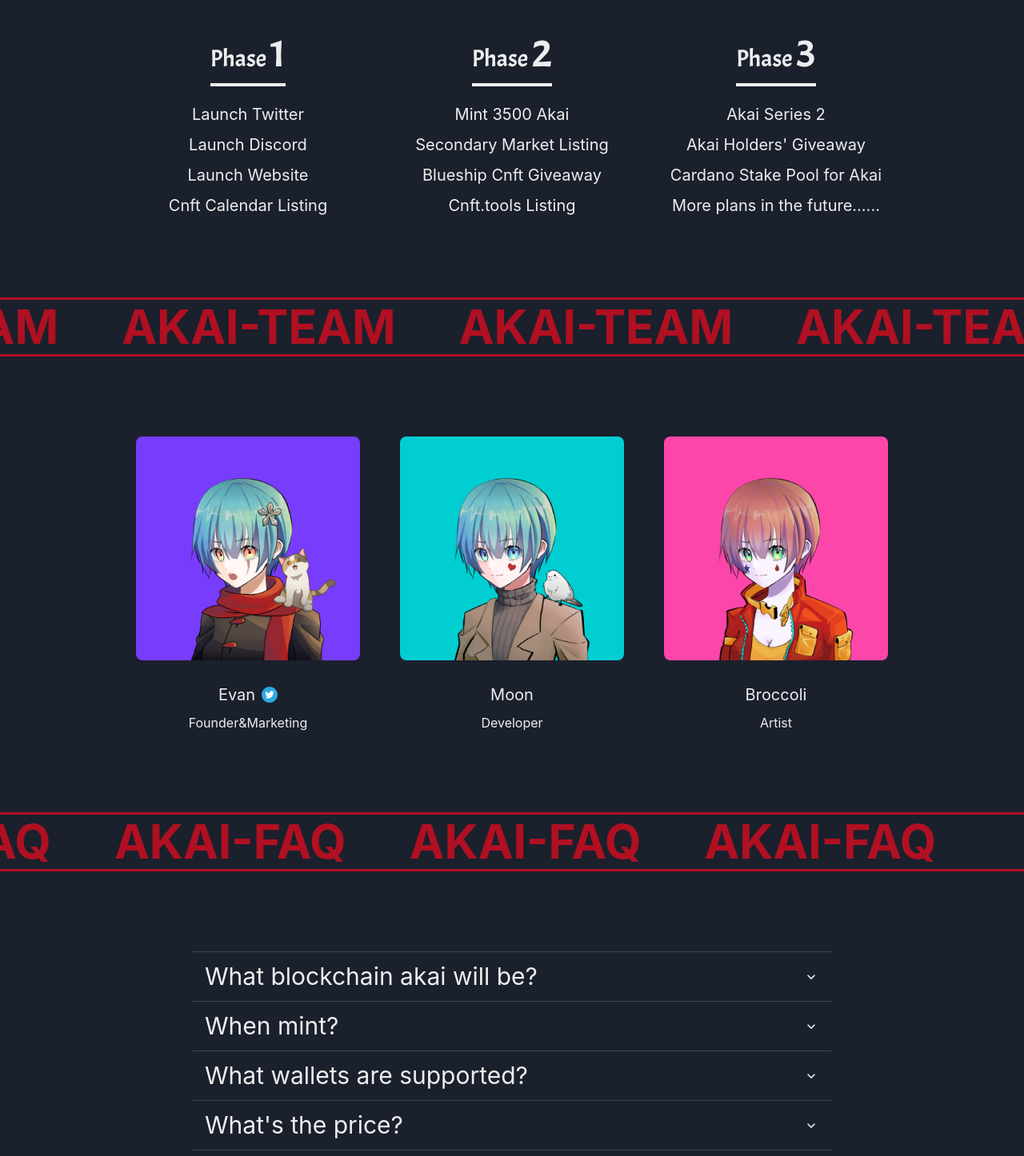
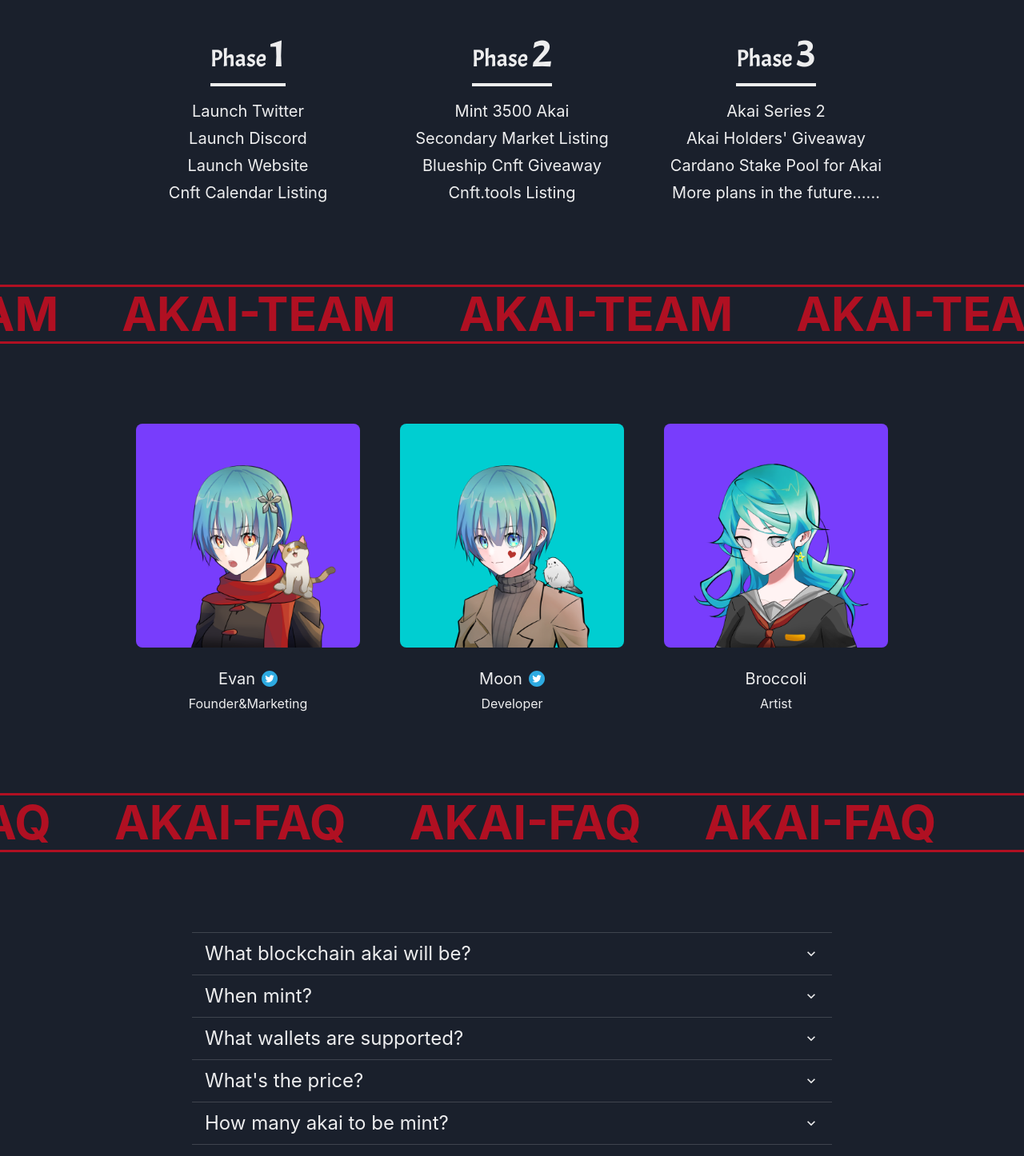
Before and after one commit to yulecc/Crazy-tiger, a React (Create React App) app: page / in a window 1280 px wide. Shown: the part 1580-3026 px from the top of the page at 80% size. Built offline with nearby package versions, Linux system fonts and the light colour scheme.

Commit message:
feat:change ui

```diff
--- a/src/components/about/index.tsx
+++ b/src/components/about/index.tsx
@@ -87,8 +87,8 @@ const About = () => {
             <Center h="100%">
               <Text mt={2} color="#fff" fontSize='20px' lineHeight="32px">
                 Akai is a collection of 3500 anime nfts made by anime
-                lovers.We're committed to building something for the long
-                term.Our vision is to build the best anime community on the
+                lovers. We're committed to building something for the long
+                term. Our vision is to build the best anime community on the
                 Cardano blockchain. 40% of the royalties on secondary sales will
                 be used to support the development of the project.
                 Follow us on Twitter and Join us on Discord for up-to-date
--- a/src/components/faq/index.tsx
+++ b/src/components/faq/index.tsx
@@ -50,8 +50,8 @@ const Faq = () => {
           {faqList.map((faq, index) => {
             return (
               <AccordionItem key={index}>
-                <AccordionButton>
-                  <Box flex="1" textAlign="left" fontSize="3xl">
+                <AccordionButton _focus={{background: 'none'}}>
+                  <Box flex="1" textAlign="left" fontSize="2xl">
                     {faq.title}
                   </Box>
                   <AccordionIcon />
--- a/src/components/footer/index.tsx
+++ b/src/components/footer/index.tsx
@@ -14,7 +14,7 @@ import twitter from "assets/images/twitter.svg";
 
 const Footer = () => {
   return (
-    <Box h='200px' bg='#b01022' pt='50px'>
+    <Box h='200px' bg='#b01022' pt='60px'>
       <Center>
         <Stack spacing={5} maxW='80%'>
           <HStack gap={2} justify='center'>
--- a/src/components/road/index.tsx
+++ b/src/components/road/index.tsx
@@ -11,7 +11,7 @@ const RoadMap = () => {
       <Center py="100px">
         <Stack direction={["column", "row"]} spacing="30px">
           <Box w="300px">
-            <VStack spacing={2}>
+            <VStack spacing={1}>
               <Box
                 borderBottom="4px"
                 fontSize={"30px"}
@@ -30,7 +30,7 @@ const RoadMap = () => {
             </VStack>
           </Box>
           <Box w="300px">
-            <VStack>
+            <VStack spacing={1}>
               <Box
                 borderBottom="4px"
                 fontSize={"30px"}
@@ -49,7 +49,7 @@ const RoadMap = () => {
             </VStack>
           </Box>
           <Box w="300px">
-            <VStack>
+            <VStack spacing={1}>
               <Box
                 borderBottom="4px"
                 fontSize={"30px"}
--- a/src/components/team/index.tsx
+++ b/src/components/team/index.tsx
@@ -15,7 +15,7 @@ import ScrollText from "../../components/scrollText";
 import twitter from 'assets/images/twitter.svg';
 import evan from 'assets/images/evan.png';
 import moon from 'assets/images/moon.png';
-import b from 'assets/images/b.png';
+import Broccoli from 'assets/images/b.png';
 
 const Team = () => {
   return (
@@ -26,7 +26,7 @@ const Team = () => {
       <Center py="100px">
         <Stack direction={["column", "row"]} spacing="50px">
           <Box w="280px">
-            <VStack>
+            <VStack spacing={1}>
               <Box fontFamily={`'Acme', sans-serif;`} mb="20px">
                 <Image
                   boxSize="280px"
@@ -44,7 +44,7 @@ const Team = () => {
             </VStack>
           </Box>
           <Box w="280px">
-            <VStack>
+            <VStack spacing={1}>
               <Box fontFamily={`'Acme', sans-serif;`} mb="20px">
                 <Image
                   boxSize="280px"
@@ -53,17 +53,21 @@ const Team = () => {
                   alt="moon"
                 />
               </Box>
-              <Box fontSize='20px'>Moon</Box>
+              <Box fontSize='20px'>
+                <HStack>
+                  <Text fontSize='20px'>Moon</Text> <Link isExternal href="https://twitter.com/cyl_to_moon"><Image src={twitter} boxSize={5}/></Link>
+                </HStack>
+              </Box>
               <Box>Developer</Box>
             </VStack>
           </Box>
           <Box w="280px">
-            <VStack>
+            <VStack spacing={1}>
               <Box fontFamily={`'Acme', sans-serif;`} mb="20px">
                 <Image
                   boxSize="280px"
                   borderRadius="lg"
-                  src={b}
+                  src={Broccoli}
                   alt="Broccoli"
                 />
               </Box>
```
Also changed, not shown: src/assets/images/b.png.
